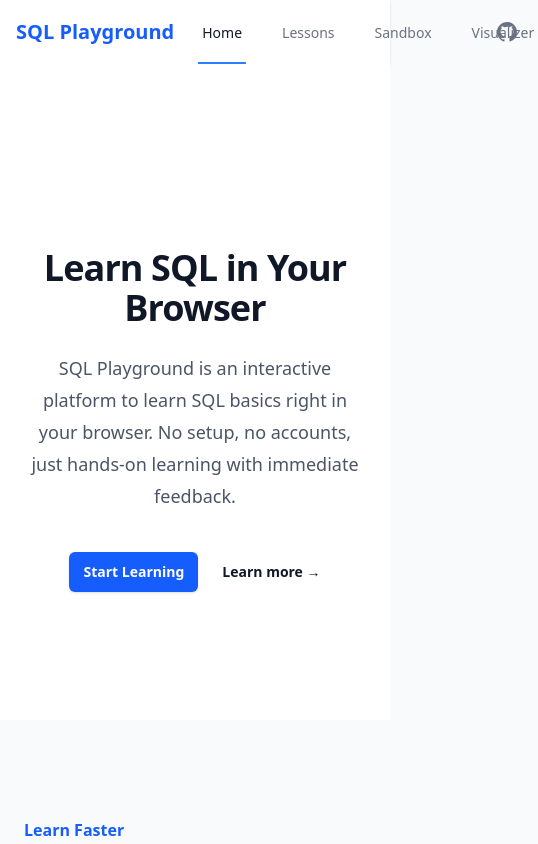
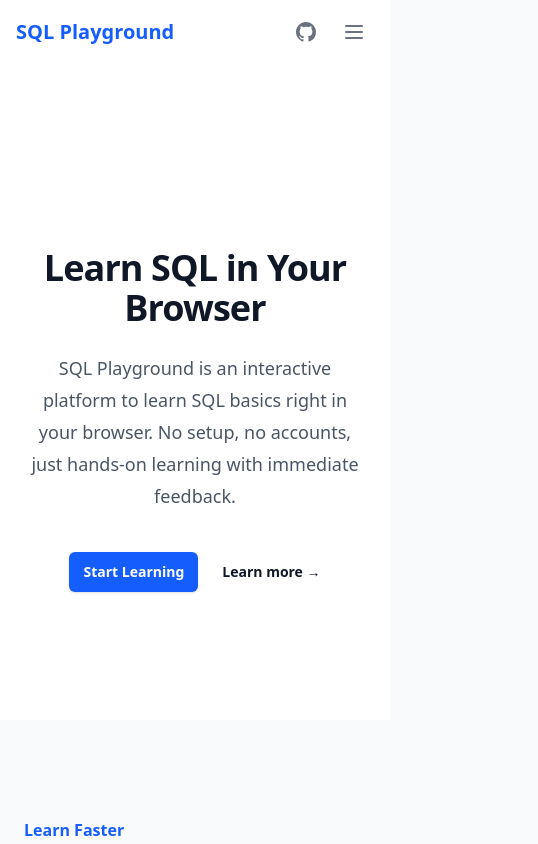
Before and after one commit to Scc33/BuddySQL, a Next.js app: page / in a window 390 px wide. Shown: the top 844 px of the page, 538 px wide, since content can reach past the window. Built offline with nearby package versions, Linux system fonts and the light colour scheme.

Commit message:
Make header work on mobile

```diff
--- a/components/layout/Header.tsx
+++ b/components/layout/Header.tsx
@@ -1,22 +1,71 @@
 "use client";
 
+import { useState, useEffect } from "react";
 import Link from "next/link";
 import { usePathname } from "next/navigation";
 
 export default function Header() {
   const pathname = usePathname();
+  const [isMenuOpen, setIsMenuOpen] = useState(false);
+
+  // Close mobile menu when navigating between pages
+  useEffect(() => {
+    setIsMenuOpen(false);
+  }, [pathname]);
+
+  // Close menu when clicking outside or pressing Escape
+  useEffect(() => {
+    const handleOutsideClick = (event: MouseEvent) => {
+      const target = event.target as HTMLElement;
+      if (
+        !target.closest("#mobile-menu-button") &&
+        !target.closest("#mobile-menu") &&
+        isMenuOpen
+      ) {
+        setIsMenuOpen(false);
+      }
+    };
+
+    const handleEsc = (event: KeyboardEvent) => {
+      if (event.key === "Escape" && isMenuOpen) {
+        setIsMenuOpen(false);
+      }
+    };
+
+    document.addEventListener("mousedown", handleOutsideClick);
+    document.addEventListener("keydown", handleEsc);
+
+    return () => {
+      document.removeEventListener("mousedown", handleOutsideClick);
+      document.removeEventListener("keydown", handleEsc);
+    };
+  }, [isMenuOpen]);
+
+  // Prevent scrolling when mobile menu is open
+  useEffect(() => {
+    if (isMenuOpen) {
+      document.body.style.overflow = "hidden";
+    } else {
+      document.body.style.overflow = "";
+    }
+
+    return () => {
+      document.body.style.overflow = "";
+    };
+  }, [isMenuOpen]);
 
   return (
     <header className="bg-white shadow-sm">
       <div className="max-w-7xl mx-auto px-4 sm:px-6 lg:px-8">
         <div className="flex justify-between h-16">
-          <div className="flex">
-            <div className="flex-shrink-0 flex items-center">
+          <div className="flex items-center">
             <Link href="/" className="font-bold text-xl text-blue-600">
               SQL Playground
             </Link>
           </div>
-            <nav className="ml-6 flex space-x-8">
+
+          {/* Desktop navigation */}
+          <nav className="hidden md:flex items-center space-x-8">
             <Link
               href="/"
               className={`inline-flex items-center px-1 pt-1 border-b-2 text-sm font-medium ${
@@ -57,10 +106,7 @@ export default function Header() {
             >
               Visualizer
             </Link>
-            </nav>
-          </div>
-          <div className="flex items-center">
-            <a
+            <Link
               href="https://github.com/Scc33/BuddySQL"
               target="_blank"
               rel="noopener noreferrer"
@@ -79,8 +125,126 @@ export default function Header() {
                   clipRule="evenodd"
                 />
               </svg>
+            </Link>
+          </nav>
+
+          {/* Mobile menu button */}
+          <div className="flex items-center md:hidden">
+            <a
+              href="https://github.com/Scc33/BuddySQL"
+              target="_blank"
+              rel="noopener noreferrer"
+              className="text-gray-500 hover:text-gray-700 mr-4"
+            >
+              <span className="sr-only">GitHub</span>
+              <svg
+                className="h-6 w-6"
+                fill="currentColor"
+                viewBox="0 0 24 24"
+                aria-hidden="true"
+              >
+                <path
+                  fillRule="evenodd"
+                  d="M12 2C6.477 2 2 6.484 2 12.017c0 4.425 2.865 8.18 6.839 9.504.5.092.682-.217.682-.483 0-.237-.008-.868-.013-1.703-2.782.605-3.369-1.343-3.369-1.343-.454-1.158-1.11-1.466-1.11-1.466-.908-.62.069-.608.069-.608 1.003.07 1.531 1.032 1.531 1.032.892 1.53 2.341 1.088 2.91.832.092-.647.35-1.088.636-1.338-2.22-.253-4.555-1.113-4.555-4.951 0-1.093.39-1.988 1.029-2.688-.103-.253-.446-1.272.098-2.65 0 0 .84-.27 2.75 1.026A9.564 9.564 0 0112 6.844c.85.004 1.705.115 2.504.337 1.909-1.296 2.747-1.027 2.747-1.027.546 1.379.202 2.398.1 2.651.64.7 1.028 1.595 1.028 2.688 0 3.848-2.339 4.695-4.566 4.943.359.309.678.92.678 1.855 0 1.338-.012 2.419-.012 2.747 0 .268.18.58.688.482A10.019 10.019 0 0022 12.017C22 6.484 17.522 2 12 2z"
+                  clipRule="evenodd"
+                />
+              </svg>
             </a>
+            <button
+              id="mobile-menu-button"
+              type="button"
+              className="inline-flex items-center justify-center p-2 rounded-md text-gray-500 hover:text-gray-900 hover:bg-gray-100 focus:outline-none focus:ring-2 focus:ring-inset focus:ring-blue-500 cursor-pointer"
+              aria-controls="mobile-menu"
+              aria-expanded={isMenuOpen}
+              onClick={() => setIsMenuOpen(!isMenuOpen)}
+            >
+              <span className="sr-only">
+                {isMenuOpen ? "Close menu" : "Open menu"}
+              </span>
+              {/* Icon when menu is closed */}
+              <svg
+                className={`${isMenuOpen ? "hidden" : "block"} h-6 w-6`}
+                xmlns="http://www.w3.org/2000/svg"
+                fill="none"
+                viewBox="0 0 24 24"
+                stroke="currentColor"
+                aria-hidden="true"
+              >
+                <path
+                  strokeLinecap="round"
+                  strokeLinejoin="round"
+                  strokeWidth={2}
+                  d="M4 6h16M4 12h16M4 18h16"
+                />
+              </svg>
+              {/* Icon when menu is open */}
+              <svg
+                className={`${isMenuOpen ? "block" : "hidden"} h-6 w-6`}
+                xmlns="http://www.w3.org/2000/svg"
+                fill="none"
+                viewBox="0 0 24 24"
+                stroke="currentColor"
+                aria-hidden="true"
+              >
+                <path
+                  strokeLinecap="round"
+                  strokeLinejoin="round"
+                  strokeWidth={2}
+                  d="M6 18L18 6M6 6l12 12"
+                />
+              </svg>
+            </button>
           </div>
+        </div>
+      </div>
+
+      {/* Mobile menu, show/hide based on menu state */}
+      <div
+        id="mobile-menu"
+        className={`${isMenuOpen ? "block" : "hidden"} md:hidden`}
+        aria-labelledby="mobile-menu-button"
+      >
+        <div className="px-2 pt-2 pb-3 space-y-1 sm:px-3 bg-white shadow-lg border-t">
+          <Link
+            href="/"
+            className={`block px-3 py-2 rounded-md text-base font-medium ${
+              pathname === "/"
+                ? "bg-blue-50 text-blue-700"
+                : "text-gray-700 hover:bg-gray-50"
+            }`}
+          >
+            Home
+          </Link>
+          <Link
+            href="/lessons"
+            className={`block px-3 py-2 rounded-md text-base font-medium ${
+              pathname === "/lessons" || pathname.startsWith("/lessons/")
+                ? "bg-blue-50 text-blue-700"
+                : "text-gray-700 hover:bg-gray-50"
+            }`}
+          >
+            Lessons
+          </Link>
+          <Link
+            href="/sandbox"
+            className={`block px-3 py-2 rounded-md text-base font-medium ${
+              pathname === "/sandbox"
+                ? "bg-blue-50 text-blue-700"
+                : "text-gray-700 hover:bg-gray-50"
+            }`}
+          >
+            Sandbox
+          </Link>
+          <Link
+            href="/visualizer"
+            className={`block px-3 py-2 rounded-md text-base font-medium ${
+              pathname === "/visualizer"
+                ? "bg-blue-50 text-blue-700"
+                : "text-gray-700 hover:bg-gray-50"
+            }`}
+          >
+            Visualizer
+          </Link>
         </div>
       </div>
     </header>
```
Lines whose indentation alone changed are shown as unchanged.
